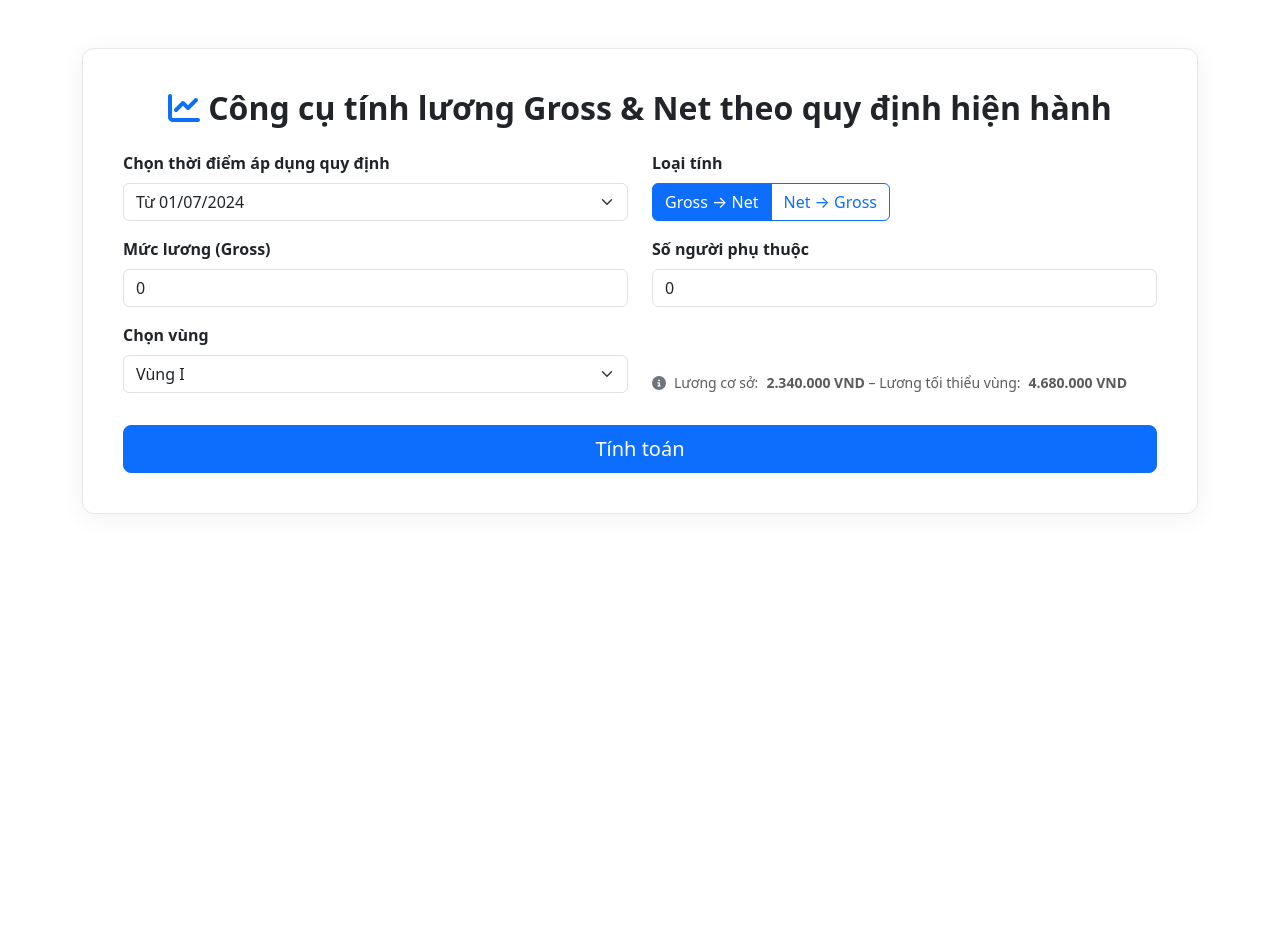
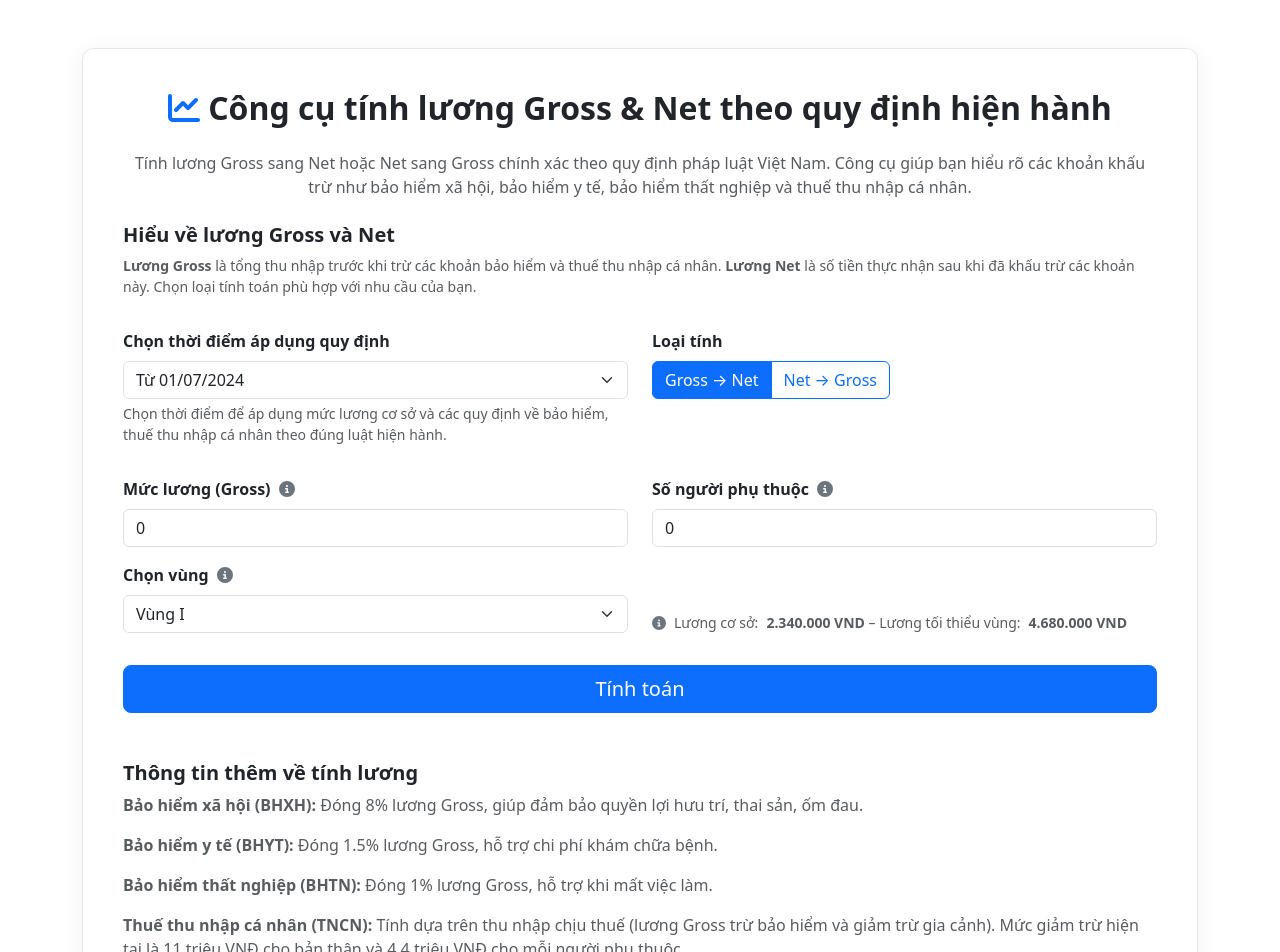
Before and after one commit to tungpham42/luong, a React (Create React App) app: page / in a window 1280 px wide. Shown: the top 952 px of the page. Before the commit the page ends 800 px from the top, so only its background shows below. Built offline with nearby package versions, Linux system fonts and the light colour scheme.

Commit message:
Update SalaryCalculator.tsx

```diff
--- a/src/components/SalaryCalculator.tsx
+++ b/src/components/SalaryCalculator.tsx
@@ -7,6 +7,8 @@ import {
   Col,
   ToggleButtonGroup,
   ToggleButton,
+  OverlayTrigger,
+  Tooltip,
 } from "react-bootstrap";
 import { Bar } from "react-chartjs-2";
 import {
@@ -15,7 +17,7 @@ import {
   LinearScale,
   BarElement,
   Title,
-  Tooltip,
+  Tooltip as ChartTooltip,
   Legend,
 } from "chart.js";
 import { FontAwesomeIcon } from "@fortawesome/react-fontawesome";
@@ -33,7 +35,7 @@ ChartJS.register(
   LinearScale,
   BarElement,
   Title,
-  Tooltip,
+  ChartTooltip,
   Legend
 );
 
@@ -168,8 +170,29 @@ const SalaryCalculator: React.FC = () => {
           <FontAwesomeIcon icon={faChartLine} className="me-2 text-primary" />
           Công cụ tính lương Gross & Net theo quy định hiện hành
         </h2>
+        <p className="text-muted text-center mb-4">
+          Tính lương Gross sang Net hoặc Net sang Gross chính xác theo quy định
+          pháp luật Việt Nam. Công cụ giúp bạn hiểu rõ các khoản khấu trừ như
+          bảo hiểm xã hội, bảo hiểm y tế, bảo hiểm thất nghiệp và thuế thu nhập
+          cá nhân.
+        </p>
 
         <Form>
+          <Row className="mb-3">
+            <Col md={12}>
+              <h5 className="fw-semibold text-dark">
+                Hiểu về lương Gross và Net
+              </h5>
+              <p className="text-muted small">
+                <strong>Lương Gross</strong> là tổng thu nhập trước khi trừ các
+                khoản bảo hiểm và thuế thu nhập cá nhân.{" "}
+                <strong>Lương Net</strong> là số tiền thực nhận sau khi đã khấu
+                trừ các khoản này. Chọn loại tính toán phù hợp với nhu cầu của
+                bạn.
+              </p>
+            </Col>
+          </Row>
+
           <Row className="mb-3">
             <Col md={6}>
               <Form.Label className="fw-semibold text-dark">
@@ -182,6 +205,10 @@ const SalaryCalculator: React.FC = () => {
                 <option value="2024_07">Từ 01/07/2024</option>
                 <option value="2023_07">Từ 01/07/2023 - 30/06/2024</option>
               </Form.Select>
+              <p className="text-muted small mt-1">
+                Chọn thời điểm để áp dụng mức lương cơ sở và các quy định về bảo
+                hiểm, thuế thu nhập cá nhân theo đúng luật hiện hành.
+              </p>
             </Col>
             <Col md={6}>
               <Form.Label className="fw-semibold text-dark">
@@ -217,6 +244,22 @@ const SalaryCalculator: React.FC = () => {
             <Col md={6}>
               <Form.Label className="fw-semibold text-dark">
                 Mức lương ({type === "grossToNet" ? "Gross" : "Net"})
+                <OverlayTrigger
+                  placement="right"
+                  overlay={
+                    <Tooltip id="salary-tooltip">
+                      Nhập mức lương{" "}
+                      {type === "grossToNet"
+                        ? "Gross (tổng thu nhập trước khấu trừ)"
+                        : "Net (thực nhận sau khấu trừ)"}
+                    </Tooltip>
+                  }
+                >
+                  <FontAwesomeIcon
+                    icon={faInfoCircle}
+                    className="ms-2 text-secondary"
+                  />
+                </OverlayTrigger>
               </Form.Label>
               <Form.Control
                 type="text"
@@ -228,6 +271,21 @@ const SalaryCalculator: React.FC = () => {
             <Col md={6}>
               <Form.Label className="fw-semibold text-dark">
                 Số người phụ thuộc
+                <OverlayTrigger
+                  placement="right"
+                  overlay={
+                    <Tooltip id="dependents-tooltip">
+                      Người phụ thuộc (con dưới 18 tuổi, cha mẹ già yếu...) được
+                      giảm trừ 4.4 triệu VNĐ/người khi tính thuế thu nhập cá
+                      nhân.
+                    </Tooltip>
+                  }
+                >
+                  <FontAwesomeIcon
+                    icon={faInfoCircle}
+                    className="ms-2 text-secondary"
+                  />
+                </OverlayTrigger>
               </Form.Label>
               <Form.Control
                 type="number"
@@ -241,6 +299,21 @@ const SalaryCalculator: React.FC = () => {
             <Col md={6}>
               <Form.Label className="fw-semibold text-dark">
                 Chọn vùng
+                <OverlayTrigger
+                  placement="right"
+                  overlay={
+                    <Tooltip id="region-tooltip">
+                      Vùng áp dụng mức lương tối thiểu khác nhau tùy thuộc vào
+                      khu vực địa lý (thành phố lớn, tỉnh thành, vùng nông
+                      thôn...).
+                    </Tooltip>
+                  }
+                >
+                  <FontAwesomeIcon
+                    icon={faInfoCircle}
+                    className="ms-2 text-secondary"
+                  />
+                </OverlayTrigger>
               </Form.Label>
               <Form.Select
                 value={region}
@@ -281,18 +354,29 @@ const SalaryCalculator: React.FC = () => {
         </Form>
 
         {result && (
-          <div className="result-box">
-            <h4>Kết quả:</h4>
+          <div className="result-box mt-5">
+            <h4>Kết quả tính lương</h4>
+            <p className="text-muted small">
+              Dưới đây là chi tiết các khoản thu nhập và khấu trừ dựa trên thông
+              tin bạn cung cấp. Biểu đồ minh họa giúp bạn hình dung rõ hơn về tỷ
+              lệ các thành phần.
+            </p>
             <ul>
               <li>
                 <FontAwesomeIcon icon={faBriefcase} className="text-primary" />
                 <strong className="mx-2">Lương Gross:</strong>
                 {formatNumber(result.gross)} VND
+                <span className="text-muted small ms-2">
+                  (Tổng thu nhập trước khi trừ các khoản)
+                </span>
               </li>
               <li>
                 <FontAwesomeIcon icon={faShieldAlt} className="text-warning" />
                 <strong className="mx-2">Bảo hiểm:</strong>
                 {formatNumber(result.insurance)} VND
+                <span className="text-muted small ms-2">
+                  (BHXH {bhxh}%, BHYT {bhyt}%, BHTN {bhtn}%)
+                </span>
               </li>
               <li>
                 <FontAwesomeIcon
@@ -301,11 +385,17 @@ const SalaryCalculator: React.FC = () => {
                 />
                 <strong className="mx-2">Thuế TNCN:</strong>
                 {formatNumber(result.tax)} VND
+                <span className="text-muted small ms-2">
+                  (Thuế thu nhập cá nhân sau khi trừ giảm trừ gia cảnh)
+                </span>
               </li>
               <li>
                 <FontAwesomeIcon icon={faUserTie} className="text-success" />
                 <strong className="mx-2">Lương Net:</strong>
                 {formatNumber(result.net)} VND
+                <span className="text-muted small ms-2">
+                  (Số tiền thực nhận)
+                </span>
               </li>
             </ul>
             <Bar
@@ -317,6 +407,36 @@ const SalaryCalculator: React.FC = () => {
             />
           </div>
         )}
+
+        <div className="mt-5">
+          <h5 className="fw-semibold text-dark">
+            Thông tin thêm về tính lương
+          </h5>
+          <p className="text-muted">
+            <strong>Bảo hiểm xã hội (BHXH):</strong> Đóng {bhxh}% lương Gross,
+            giúp đảm bảo quyền lợi hưu trí, thai sản, ốm đau.
+          </p>
+          <p className="text-muted">
+            <strong>Bảo hiểm y tế (BHYT):</strong> Đóng {bhyt}% lương Gross, hỗ
+            trợ chi phí khám chữa bệnh.
+          </p>
+          <p className="text-muted">
+            <strong>Bảo hiểm thất nghiệp (BHTN):</strong> Đóng {bhtn}% lương
+            Gross, hỗ trợ khi mất việc làm.
+          </p>
+          <p className="text-muted">
+            <strong>Thuế thu nhập cá nhân (TNCN):</strong> Tính dựa trên thu
+            nhập chịu thuế (lương Gross trừ bảo hiểm và giảm trừ gia cảnh). Mức
+            giảm trừ hiện tại là 11 triệu VNĐ cho bản thân và 4.4 triệu VNĐ cho
+            mỗi người phụ thuộc.
+          </p>
+          <p className="text-muted">
+            <strong>Lương tối thiểu vùng:</strong> Là mức lương tối thiểu mà
+            doanh nghiệp phải trả cho người lao động, khác nhau tùy theo vùng
+            địa lý (Vùng I: đô thị lớn như Hà Nội, TP.HCM; Vùng IV: khu vực nông
+            thôn).
+          </p>
+        </div>
       </div>
     </Container>
   );
```
